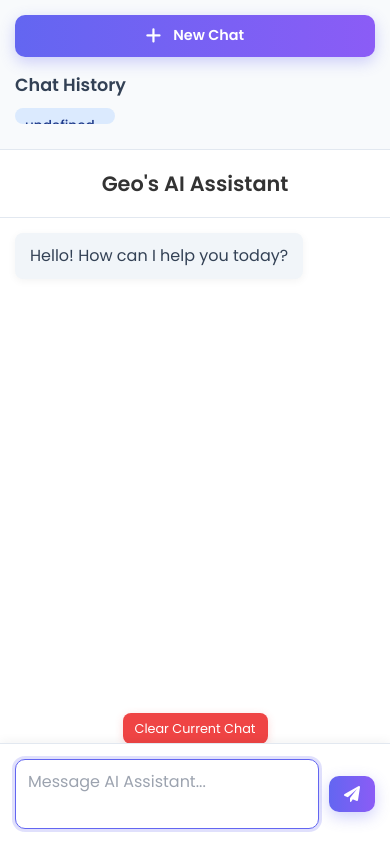
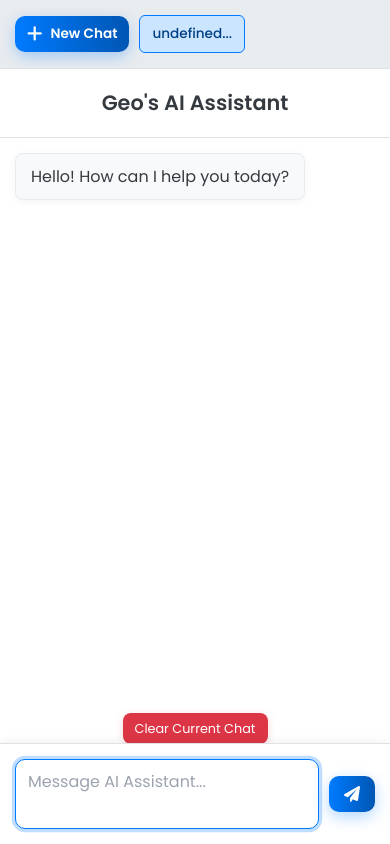
Before and after one commit to geo-cherian-mathew-2k28/Geo-s-AI-Assistance, a plain HTML site: page index.html in a window 390 px wide. Drawn offline with nearby package versions, Linux system fonts and the light colour scheme.

Commit message:
index.html

```diff
--- a/index.html
+++ b/index.html
@@ -8,34 +8,35 @@
     <link rel="stylesheet" href="https://cdnjs.cloudflare.com/ajax/libs/font-awesome/6.0.0/css/all.min.css">
     <link href="https://fonts.googleapis.com/css2?family=Poppins:wght@300;400;500;600;700&display=swap" rel="stylesheet">
     <style>
-        /* Custom styles for a modern, stylish look */
+        /* Base styles for a modern, stylish look */
         body {
-            font-family: 'Poppins', sans-serif; /* Using Poppins font */
-            background-color: #eef2f7; /* Light background */
+            font-family: 'Poppins', sans-serif;
+            background-color: #f8f9fa; /* Very light background */
             display: flex;
             justify-content: center;
             align-items: center;
             min-height: 100vh;
             padding: 0;
             box-sizing: border-box;
+            overflow: hidden; /* Prevent body scroll */
         }
 
         .app-container {
             display: flex;
             width: 100%;
-            max-width: 1400px; /* Wider container */
-            height: 95vh; /* Slightly less than full height */
+            max-width: 1400px;
+            height: 95vh;
             overflow: hidden;
-            border-radius: 20px; /* More rounded container */
-            box-shadow: 0 20px 40px rgba(0, 0, 0, 0.1); /* Prominent shadow */
+            border-radius: 20px;
+            box-shadow: 0 25px 50px rgba(0, 0, 0, 0.15); /* Stronger shadow */
             background-color: #ffffff;
         }
 
         .sidebar {
-            width: 300px; /* Wider sidebar */
-            background-color: #f8fafc; /* Very light sidebar background */
+            width: 300px;
+            background-color: #e9ecef; /* Light gray sidebar */
             padding: 25px;
-            border-right: 1px solid #e2e8f0; /* Subtle separator */
+            border-right: 1px solid #dee2e6; /* Subtle separator */
             display: flex;
             flex-direction: column;
             overflow-y: auto;
@@ -45,10 +46,10 @@
         .new-chat-button {
             display: flex;
             align-items: center;
-            justify-content: center; /* Center content */
+            justify-content: center;
             gap: 12px;
             padding: 12px 20px;
-            background: linear-gradient(to right, #6366f1, #8b5cf6); /* Gradient button */
+            background: linear-gradient(to right, #007bff, #0056b3); /* Blue gradient */
             color: white;
             border: none;
             border-radius: 10px;
@@ -57,12 +58,12 @@
             font-weight: 600;
             margin-bottom: 25px;
             transition: all 0.3s ease;
-            box-shadow: 0 5px 15px rgba(99, 102, 241, 0.3); /* Button shadow */
+            box-shadow: 0 5px 15px rgba(0, 123, 255, 0.3);
         }
 
         .new-chat-button:hover {
-            background: linear-gradient(to right, #8b5cf6, #6366f1);
-            box-shadow: 0 6px 20px rgba(99, 102, 241, 0.4);
+            background: linear-gradient(to right, #0056b3, #007bff);
+            box-shadow: 0 6px 20px rgba(0, 123, 255, 0.4);
         }
 
          .new-chat-button i {
@@ -73,7 +74,7 @@
             font-size: 1.2rem;
             font-weight: 600;
             margin-bottom: 15px;
-            color: #334155; /* Darker text */
+            color: #343a40; /* Dark text */
         }
 
         .chat-history-list {
@@ -86,7 +87,7 @@
         .chat-history-item {
             padding: 12px 10px;
             font-size: 0.95rem;
-            color: #475569; /* Medium gray text */
+            color: #495057; /* Medium gray text */
             cursor: pointer;
             border-radius: 8px;
             margin-bottom: 8px;
@@ -97,13 +98,13 @@
         }
 
         .chat-history-item:hover {
-            background-color: #eef2f7; /* Light highlight on hover */
-            color: #1e3a8a; /* Darker text on hover */
+            background-color: #e2e6ea; /* Light highlight on hover */
+            color: #007bff; /* Blue text on hover */
         }
 
          .chat-history-item.active {
-             background-color: #dbeafe; /* Light blue for active item */
-             color: #1e3a8a;
+             background-color: #cce5ff; /* Very light blue for active */
+             color: #004085; /* Darker blue text */
              font-weight: 500;
          }
 
@@ -117,45 +118,46 @@
 
         .chat-header {
             background-color: #ffffff;
-            color: #333;
-            padding: 18px 25px; /* Increased padding */
-            font-size: 1.3rem; /* Larger font size */
+            color: #343a40;
+            padding: 18px 25px;
+            font-size: 1.3rem;
             font-weight: 600;
-            border-bottom: 1px solid #e2e8f0;
+            border-bottom: 1px solid #dee2e6;
             text-align: center;
             flex-shrink: 0;
         }
 
         .chat-history {
             flex-grow: 1;
-            padding: 30px; /* More padding */
+            padding: 30px;
             overflow-y: auto;
             display: flex;
             flex-direction: column;
-            gap: 20px; /* More space between messages */
+            gap: 20px;
             scroll-behavior: smooth;
             padding-bottom: 120px; /* Space for input area */
         }
 
         .message {
-            max-width: 80%; /* Slightly wider messages */
-            padding: 15px 20px; /* More padding */
-            border-radius: 12px; /* More rounded */
+            max-width: 80%;
+            padding: 15px 20px;
+            border-radius: 12px;
             word-wrap: break-word;
-            line-height: 1.6; /* Improved readability */
-            box-shadow: 0 2px 8px rgba(0, 0, 0, 0.05); /* Slightly more pronounced shadow */
+            line-height: 1.6;
+            box-shadow: 0 2px 8px rgba(0, 0, 0, 0.05);
         }
 
         .user-message {
             align-self: flex-end;
-            background-color: #6366f1; /* Indigo */
+            background-color: #007bff; /* Blue */
             color: white;
         }
 
         .ai-message {
             align-self: flex-start;
-            background-color: #f1f5f9; /* Light gray */
-            color: #334155; /* Darker text */
+            background-color: #f8f9fa; /* Very light gray */
+            color: #343a40; /* Dark text */
+            border: 1px solid #e9ecef; /* Subtle border */
         }
 
         /* Loading indicator */
@@ -173,63 +175,63 @@
             bottom: 0;
             left: 0;
             right: 0;
-            padding: 25px 30px; /* More padding */
+            padding: 25px 30px;
             background-color: #ffffff;
-            border-top: 1px solid #e2e8f0;
+            border-top: 1px solid #dee2e6;
             display: flex;
             align-items: center;
-            gap: 20px; /* More space */
-            box-shadow: 0 -5px 15px rgba(0, 0, 0, 0.05); /* Stronger shadow above input */
+            gap: 20px;
+            box-shadow: 0 -5px 15px rgba(0, 0, 0, 0.05);
         }
 
         .chat-input {
             flex-grow: 1;
-            padding: 14px 20px; /* More padding */
-            border: 1px solid #cbd5e1;
-            border-radius: 10px; /* More rounded */
+            padding: 14px 20px;
+            border: 1px solid #ced4da; /* Gray border */
+            border-radius: 10px;
             outline: none;
             font-size: 1rem;
             resize: none;
-            min-height: 50px; /* Taller input */
-            max-height: 180px; /* Allow taller input */
+            min-height: 50px;
+            max-height: 180px;
             overflow-y: auto;
             transition: border-color 0.2s ease, box-shadow 0.2s ease;
             font-family: 'Poppins', sans-serif;
         }
         .chat-input:focus {
-            border-color: #6366f1; /* Indigo highlight */
-            box-shadow: 0 0 0 3px rgba(99, 102, 241, 0.2);
+            border-color: #007bff; /* Blue highlight */
+            box-shadow: 0 0 0 0.2rem rgba(0, 123, 255, 0.25);
         }
 
         .send-button {
-            background: linear-gradient(to right, #6366f1, #8b5cf6); /* Gradient button */
+            background: linear-gradient(to right, #007bff, #0056b3); /* Blue gradient */
             color: white;
-            padding: 14px 25px; /* More padding */
+            padding: 14px 25px;
             border: none;
-            border-radius: 10px; /* More rounded */
+            border-radius: 10px;
             cursor: pointer;
-            font-size: 1.1rem; /* Larger icon/text */
+            font-size: 1.1rem;
             transition: all 0.3s ease;
             display: flex;
             align-items: center;
             gap: 8px;
-             box-shadow: 0 5px 15px rgba(99, 102, 241, 0.3); /* Button shadow */
+             box-shadow: 0 5px 15px rgba(0, 123, 255, 0.3);
         }
         .send-button:hover {
-             background: linear-gradient(to right, #8b5cf6, #6366f1);
-             box-shadow: 0 6px 20px rgba(99, 102, 241, 0.4);
+             background: linear-gradient(to right, #0056b3, #007bff);
+             box-shadow: 0 6px 20px rgba(0, 123, 255, 0.4);
         }
         .send-button:active {
             transform: scale(0.98);
         }
         .send-button:disabled {
-            background: #a5b4fc; /* Lighter gradient */
+            background: #b8daff; /* Lighter blue */
             cursor: not-allowed;
             box-shadow: none;
         }
 
         .clear-button {
-            background-color: #ef4444; /* Red */
+            background-color: #dc3545; /* Red */
             color: white;
             padding: 10px 20px;
             border: none;
@@ -237,89 +239,108 @@
             cursor: pointer;
             font-size: 0.9rem;
             transition: background-color 0.2s ease;
-            margin-top: 15px; /* More space */
+            margin-top: 15px;
             align-self: center;
-            box-shadow: 0 2px 8px rgba(239, 68, 68, 0.2); /* Button shadow */
+            box-shadow: 0 2px 8px rgba(220, 53, 69, 0.2);
         }
         .clear-button:hover {
-            background-color: #dc2626; /* Darker red */
+            background-color: #c82333; /* Darker red */
         }
 
         /* --- Mobile Specific Styles (max-width: 768px) --- */
         @media (max-width: 768px) {
             body {
-                padding: 0; /* Remove body padding on small screens */
+                padding: 0;
+                min-height: 100vh; /* Ensure full height */
+                overflow-y: auto; /* Allow body scroll if needed */
             }
             .app-container {
-                flex-direction: column; /* Stack sidebar and chat area */
-                height: 100vh; /* Full viewport height */
-                border-radius: 0; /* Remove border-radius */
-                box-shadow: none; /* Remove shadow */
+                flex-direction: column;
+                height: auto; /* Allow height to adjust */
+                min-height: 100vh; /* Ensure minimum full height */
+                border-radius: 0;
+                box-shadow: none;
             }
             .sidebar {
-                width: 100%; /* Full width sidebar */
-                height: auto; /* Auto height */
+                width: 100%;
+                height: auto;
                 border-right: none;
-                border-bottom: 1px solid #e2e8f0; /* Bottom border */
-                padding: 15px; /* Reduced padding */
-                max-height: 150px; /* Limit sidebar height on small screens */
+                border-bottom: 1px solid #dee2e6;
+                padding: 15px;
+                max-height: 120px; /* Reduced max height */
+                overflow-y: hidden; /* Hide vertical scrollbar */
+                overflow-x: auto; /* Enable horizontal scroll */
+                white-space: nowrap; /* Prevent wrapping */
+                display: flex; /* Use flex for horizontal items */
+                flex-direction: row; /* Arrange items in a row */
+                align-items: center;
+                gap: 10px; /* Space between items */
             }
              .new-chat-button {
-                 margin-bottom: 15px;
-                 padding: 10px 15px;
-                 font-size: 0.9rem;
+                 flex-shrink: 0; /* Prevent shrinking */
+                 margin-bottom: 0; /* Remove bottom margin */
+                 padding: 8px 12px; /* Adjusted padding */
+                 font-size: 0.85rem;
+                 gap: 8px;
              }
              .sidebar h3 {
-                 font-size: 1.1rem;
-                 margin-bottom: 10px;
+                 display: none; /* Hide "Chat History" title on mobile */
              }
              .chat-history-list {
-                 display: flex; /* Arrange history items in a row */
-                 overflow-x: auto; /* Enable horizontal scrolling */
-                 padding-bottom: 10px; /* Add padding for scrollbar */
+                 flex-direction: row; /* Ensure list items are in a row */
+                 flex-grow: 0; /* Don't grow */
+                 padding-bottom: 0; /* Remove padding */
+                 align-items: center;
              }
              .chat-history-item {
-                 flex-shrink: 0; /* Prevent shrinking */
-                 padding: 8px 10px; /* Adjusted padding */
+                 flex-shrink: 0;
+                 padding: 8px 12px; /* Adjusted padding */
                  font-size: 0.85rem;
-                 border-bottom: none; /* Remove bottom border */
-                 margin-right: 8px; /* Space between items */
-                 margin-bottom: 0; /* Remove bottom margin */
-                 background-color: #eef2f7; /* Light background for items */
+                 border-bottom: none;
+                 margin-right: 8px;
+                 margin-bottom: 0;
+                 background-color: #e9ecef; /* Match sidebar background */
+                 border: 1px solid #ced4da; /* Subtle border */
+                 border-radius: 6px; /* Slightly less rounded */
              }
              .chat-history-item:last-child {
-                 margin-right: 0; /* No margin on the last item */
+                 margin-right: 0;
+             }
+              .chat-history-item.active {
+                 background-color: #cce5ff;
+                 border-color: #007bff; /* Highlight border */
              }
 
+
             .chat-area {
-                height: auto; /* Auto height */
-                flex-grow: 1; /* Take remaining space */
+                height: auto;
+                flex-grow: 1;
                 padding-bottom: 100px; /* Ensure space for input */
             }
             .chat-history {
-                padding: 15px; /* Reduced padding */
-                gap: 10px; /* Reduced gap */
+                padding: 15px;
+                gap: 10px;
             }
              .message {
-                max-width: 100%; /* Allow full width on small screens */
-                padding: 10px 15px; /* Adjusted padding */
-                border-radius: 8px; /* Adjusted border-radius */
+                max-width: 100%;
+                padding: 10px 15px;
+                border-radius: 8px;
             }
             .chat-input-container {
-                 position: fixed; /* Fixed position at the bottom */
+                 position: fixed;
                  bottom: 0;
                  left: 0;
                  right: 0;
-                 padding: 15px; /* Reduced padding */
-                 gap: 10px; /* Reduced gap */
+                 padding: 15px;
+                 gap: 10px;
                  box-shadow: 0 -2px 10px rgba(0, 0, 0, 0.05);
             }
             .chat-input {
-                padding: 10px 12px; /* Adjusted padding */
-                min-height: 40px; /* Slightly smaller input height */
+                padding: 10px 12px;
+                min-height: 40px;
             }
             .send-button {
-                padding: 10px 15px; /* Adjusted padding */
+                padding: 10px 15px;
                 font-size: 1rem;
                 justify-content: center;
             }
@@ -342,7 +363,7 @@
                  padding: 0;
              }
              .sidebar {
-                 width: 250px; /* Slightly smaller sidebar */
+                 width: 250px;
                  padding: 20px;
              }
               .new-chat-button {
```
